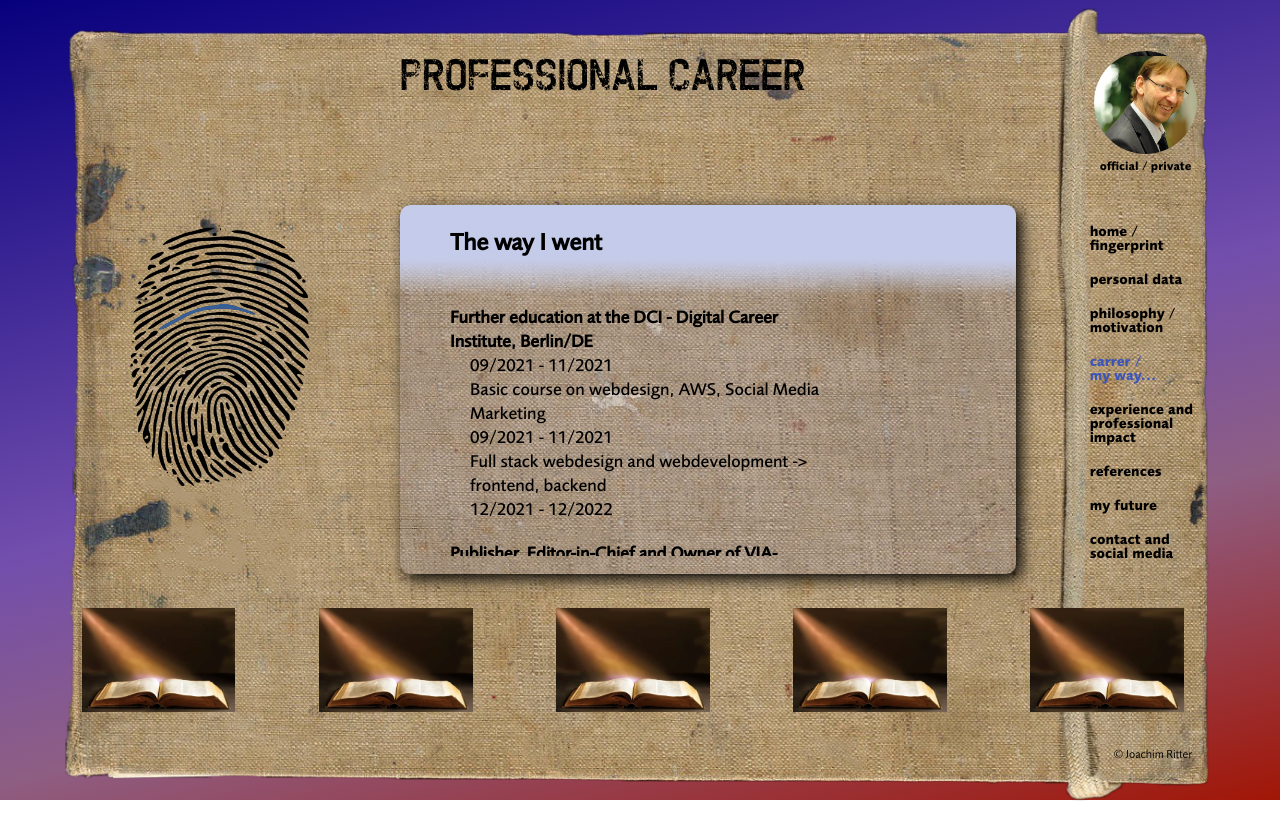
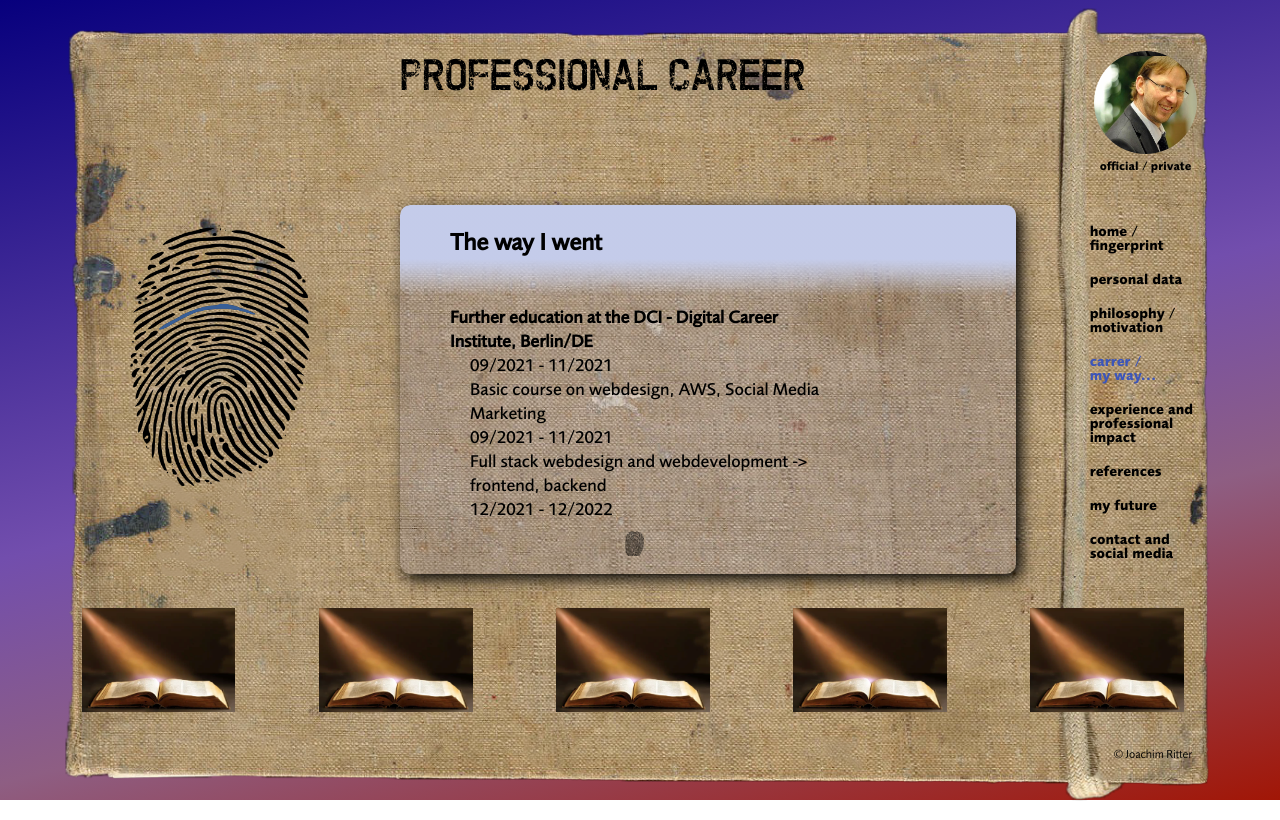
Before and after one commit to KazhimRycerz/JoachimRitterReact, a React (Create React App) app: page /Career in a window 1280 px wide. Built offline with nearby package versions, Linux system fonts and the light colour scheme.

Commit message:
updates on contents

```diff
--- a/src/App.scss
+++ b/src/App.scss
@@ -4,6 +4,11 @@
 .motto {
     font-family: $primary-font-medium;
 }
+.Trenner {
+    display: block;
+    width: 5%;
+    margin: 10px auto 10px;
+  }
 .bg {
     margin: 0 auto;
     .bgimage {
--- a/src/pages/Career.jsx
+++ b/src/pages/Career.jsx
@@ -33,27 +33,34 @@ const Career = () => (
             <p> 09/2021 - 11/2021 </p>
             <p> Full stack webdesign and webdevelopment -> frontend, backend</p>
             <p> 12/2021 - 12/2022 </p>
+            <img className="Trenner" alt="" src={Basis} />
             <h4>Publisher, Editor-in-Chief and Owner of VIA-Verlag</h4>
             <p> 04/1994 - today <br />
             PLD - Professional Lighting Design Magazine, PLDC - Professional Lighting Design Convention, publishing of specialized books, educational events - working globally
             </p>
+            <img className="Trenner" alt="" src={Basis} />
             <h4>Management and redevelopment of an open air museum "Gut Lohhof"</h4>
             <p> 01/2019 - 05/2020 <br />
             strategic work, conception, redevelopment and running the private museum including running a cafe and staging professional, private and public events.
             </p>
+            <img className="Trenner" alt="" src={Basis} />
             <h4>Management and redevelopment of the "Alströmer Magasinet" in Alingsås/S</h4>
             <p> 01/2010 - 12/2012 <br />
             strategic work, conception, redevelopment and running a private museum on lighting design, including offering educational events
             </p>
+            <img className="Trenner" alt="" src={Basis} />
             <h4>Freelance writer, copywriter and translator</h4>
             <p>Buero Ritterstern 08/1990 - still continiuing <br />
             Journalist, texts, translations into German and English, conceptionist, strategic concepts</p>
+            <img className="Trenner" alt="" src={Basis} />
             <h4>Initiator and founding member of PLDA e.V. - Professional Lighting Designers' Association</h4>
             <p>08/1994 - 05/2011<br />
             Creative and strategic mind behind PLDA - a global association for professional lighting designers in architecture. Board member and finacial manager from 1994 - 2008, FPLDA, Fellow member from 2005. Involved in the development of the PLDA educational workshops from 1998 - 2012.</p>
+            <img className="Trenner" alt="" src={Basis} />
             <h4>Eitorial staff</h4>
             <p>Bertelsmann Fachzeitschriften 02/1985 - 01/1994 <br />
             Junior editor of the DBZ - Architectural magazine, Computer Spezial, Editor-in-Chief of Architecture &amp; Light magazine and development of new fields for magazines</p>
+            <img className="Trenner" alt="" src={Basis} />
             <h4>Basic education</h4>
             <p>Bertelsmann AG 02/1983 - 01/1985 <br />
             Voctional business school. <br />Degree: Verlagskaufmann</p>
--- a/src/pages/Career.scss
+++ b/src/pages/Career.scss
@@ -24,7 +24,7 @@
       h4 {
         padding-left: 0px;
         padding-bottom: 0px;
-        padding-top: 20px;
+        padding-top: 10px;
         margin-bottom: 0;
         margin-top: 0;
         font-size: $normal;
--- a/src/pages/ContactAndSocialMedia.scss
+++ b/src/pages/ContactAndSocialMedia.scss
@@ -9,7 +9,7 @@
   background-color: rgba(250, 200, 80, 0.1);
   //box-shadow: 2px 2px 15px;
   .article_ca {
-    overflow:hidden;
+    //overflow:hidden;
     height:100%;
       h2 {
       background: linear-gradient(rgba(250, 200, 80, 0.5) 60%, rgba(250, 200, 80, 0.0)), linear-gradient(rgba(255, 255, 255, 1.0) 60%,rgba(255, 255, 255, 0.0));
--- a/src/pages/Experience.jsx
+++ b/src/pages/Experience.jsx
@@ -39,14 +39,14 @@ const Experience = () => (
                       <li> Giving papers worldwide on architrecture and lighting design</li>
 
                   </div>
-
+                  <img className="Trenner" alt="" src={Basis} />
                   <div>
                     <h4>Market impact</h4>
                     <li> PLDA e.V, founded as European Lighting Designers' Association was the first international association of a profession not existing. By strategic activities the profession is now acknowledged in the architectural market.  </li>
                     <li>First public international educational workshops in lighting design / Alingsås/SE</li>
                     <li> Created the largest first convention on professional lighting design wordlwide. PLDC developed to the most important trendsetting event with 2100 attendees in Paris 2017. PLDC was staged in London/GB, Berlin/DE, Madrid/ES, Copenhagen/DK, Rom/IT, Paris/FR, Ingapore/SG and Rotterdam/NL</li>
                   </div>
-
+                  <img className="Trenner" alt="" src={Basis} />
                   <div>
                     <h4> Software knowhow</h4>
                     <li> MS Office  --> professional</li>
@@ -60,9 +60,9 @@ const Experience = () => (
                     <li> helpers: Canva Colors, CSS gradient, Clippy,  --> ready for practical cases </li>
                     <li> professionality: GitHub, Heroku, Slack, Brello --> ready for practical cases </li>
                     <li> Website Builders: Wix, WordPress</li>
-                    <li> on my list to explore next: React Native, animate.css, TypeIt, Animated Transition Effects</li>
+                    <li> on my list to explore next: MySQL, React Native, animate.css, TypeIt, Animated Transition Effects</li>
                   </div>
-
+                  <img className="Trenner" alt="" src={Basis} />
                   <div>
                     <h4> Hardware knowhow / operating systems</h4>
                     <li> Apple --> OS</li>
@@ -70,7 +70,7 @@ const Experience = () => (
                     <li> Linux --> Ubuntu</li>
                     <li> Networks --> basic understanding</li>
                   </div>
-
+                  <img className="Trenner" alt="" src={Basis} />
                   <div>
                     <h4>Lanuage skills</h4>
                     <li> German --> native language</li>
```
